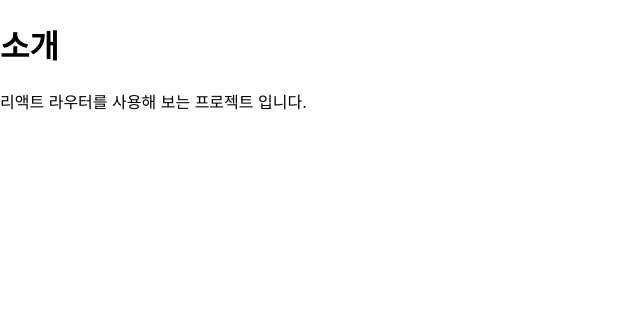
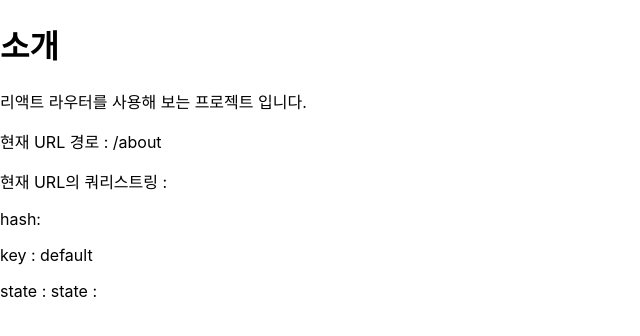
Before and after one commit to sungjaechoi/router-tutorial, a React (Create React App) app: page /about in a window 1280 px wide. Shown: the top 336 px of the page, without its empty margins (0-640 px from the left). Built offline with nearby package versions, Linux system fonts and the light colour scheme.

Commit message:
useLocation

```diff
--- a/src/pages/About.js
+++ b/src/pages/About.js
@@ -1,8 +1,30 @@
+import {useLocation} from "react-router-dom";
 const About = () => {
+  const location = useLocation()
+  // 현재 페이지의 위치인 location객체를 반환 받는다
+  console.log(location)
+  //객체의 형태는
+  // {pathname: '/about', search: '', hash: '', state: null, key: 'default'} 이다
+
+  const {pathname, search, hash, state, key} = location
   return(
     <div>
       <h1>소개</h1>
       <p>리액트 라우터를 사용해 보는 프로젝트 입니다.</p>
+      <p>현재 URL 경로 : {pathname}</p>
+      <p>현재 URL의 쿼리스트링 : {search}</p>
+      {/* hash : URL의 일부로, 페이지 내에서 특정 위치로 스크롤하거나
+                페이지의 일부를 동적으로 변경하는 데 사용되는 것
+                ex> #section-1 */}
+      <p>hash: {hash}</p>
+      {/* key :  히스토리 항목의 고유 식별자로
+                일반적으로는 자동생성되는 고유키를 말한다.
+                특별한 상황에서 사용 될수 있다 */}
+      <p>key : {key}</p>
+      {/* state: 히스토리 스택에 추가되는 항목과 연결된 상태 데이터를 나타낸다.
+                이 데이터는 브라우저의 히스토리에 저장되며, 페이지가 다시 로드될 때 popstate 이벤트와 함께 전달 된다.
+                주로 페이지의 상태 정보를 저장하고 복원하는 데 사용된다. */}
+      <p>state : state : {state}</p>
     </div>
   )
 }
```
